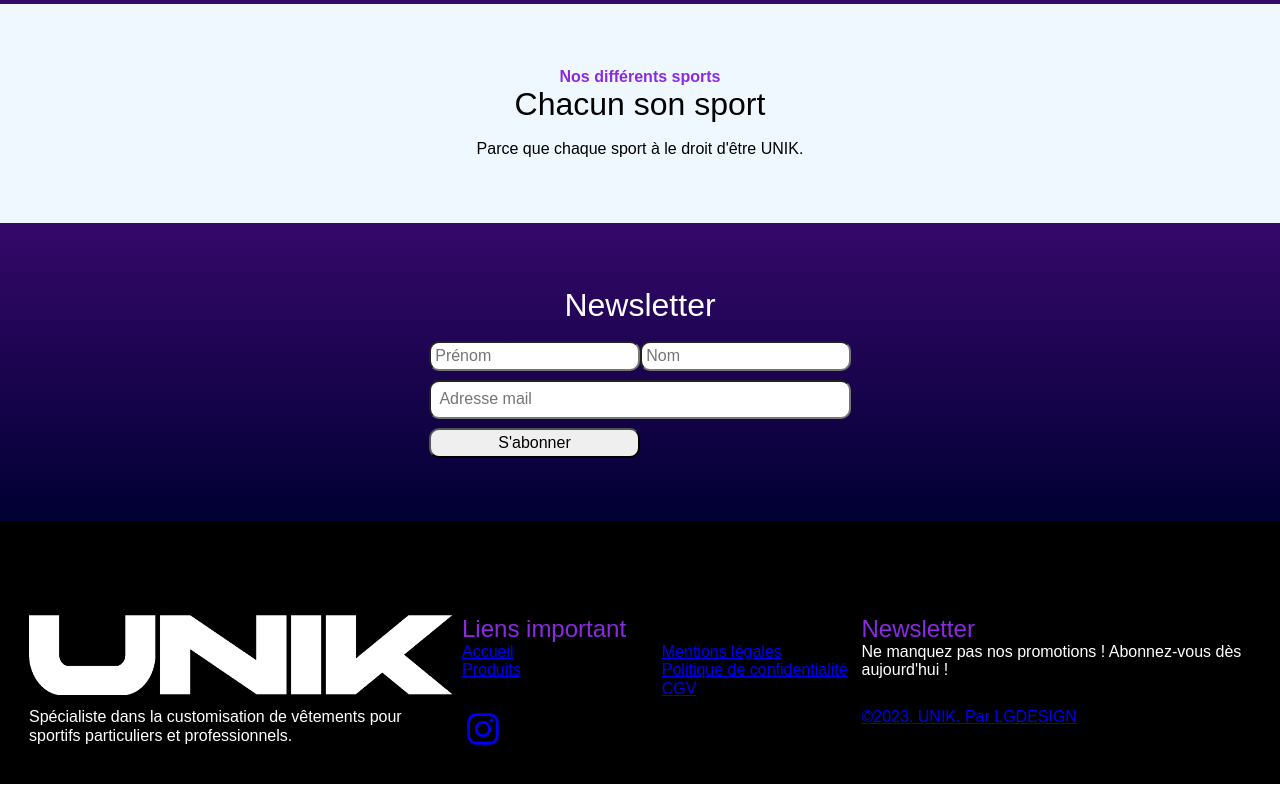
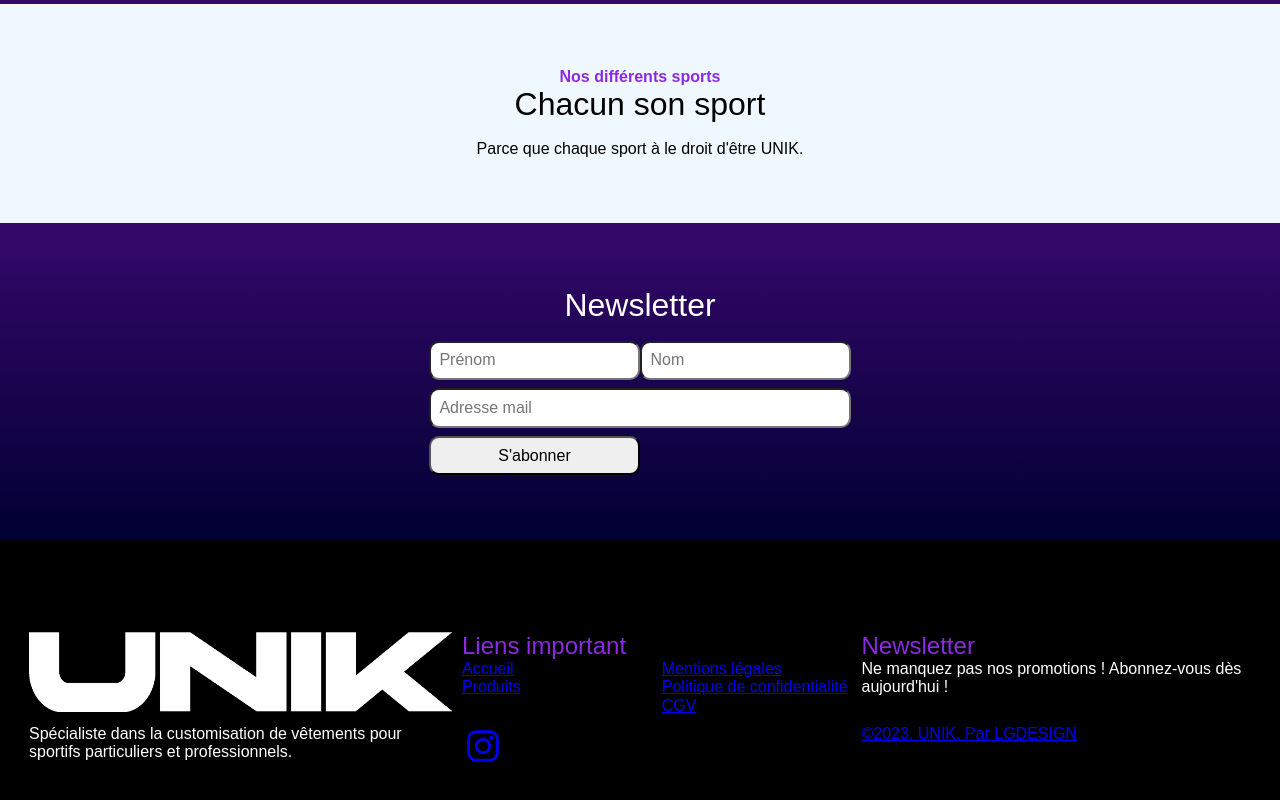
Before and after one commit to remybms/Unik, a Next.js app: page / in a window 1280 px wide. Shown: the part 1006-1806 px from the top of the page. Built offline with nearby package versions, Linux system fonts and the light colour scheme; no server answers.

Commit message:
edit padding form

```diff
--- a/styles/main.module.css
+++ b/styles/main.module.css
@@ -95,5 +95,5 @@
 
 .formValue{
     border-radius: 10px;
-    padding: 2%;
+    padding: 4%;
 }
```
